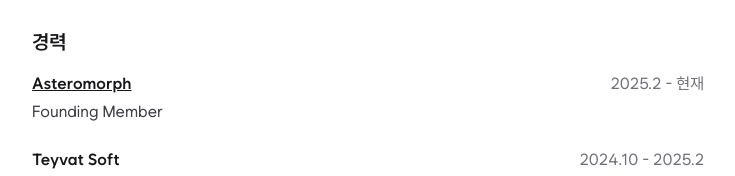
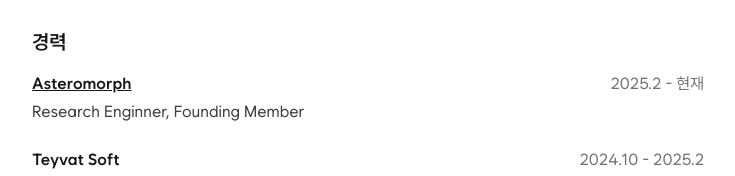
Before and after one commit to hareeen/hareen.io, a Next.js app: page /cv in a window 1280 px wide. Shown: the part 322-498 px from the top of the page, without its empty margins (272-1007 px from the left). Built offline with nearby package versions, Linux system fonts and the light colour scheme.

Commit message:
Update CV and links content
- Changed title to "Research Engineer, Founding Member" in CV
- Added company email and LinkedIn link in links section

```diff
--- a/src/app/cv/content.mdx
+++ b/src/app/cv/content.mdx
@@ -14,7 +14,7 @@
 
 **[Asteromorph](https://asteromorph.com)**
 <Duration>2025.2 - 현재</Duration>\
-Founding Member
+Research Enginner, Founding Member
 
 **Teyvat Soft**
 <Duration>2024.10 - 2025.2</Duration>\
--- a/src/app/links/content.mdx
+++ b/src/app/links/content.mdx
@@ -2,10 +2,12 @@
 
 | 항목 | 링크 |
 | ---- | ----: |
-| 이메일, 범용 | [me@hareen.io](mailto:me@hareen.io) |
+| 이메일, 개인 | [me@hareen.io](mailto:me@hareen.io) |
+| 이메일, 회사 | [sy.hwang@asteromorph.com](mailto:sy.hwang@asteromorph.com) |
 | 이메일, 학교 | [sy_h@yonsei.ac.kr](mailto:sy_h@yonsei.ac.kr) |
 | 이메일, 의료원 | [suyoung.hwang23@med.yuhs.ac](mailto:ssuyoung.hwang23@med.yuhs.ac) |
 | X(Twitter), 범용 | [@_hareeen](https://x.com/_hareeen) |
+| LinkedIn | [Suyoung Hwang](https://www.linkedin.com/in/suyoung-hwang-909a04300) |
 | Discord | [hareeen](https://discord.com/users/403510637633732608) |
 | Github | [hareeen](https://github.com/hareeen)
 | Instagram | [@sy_h_x](https://instagram.com/sy_h_x/) |
```
